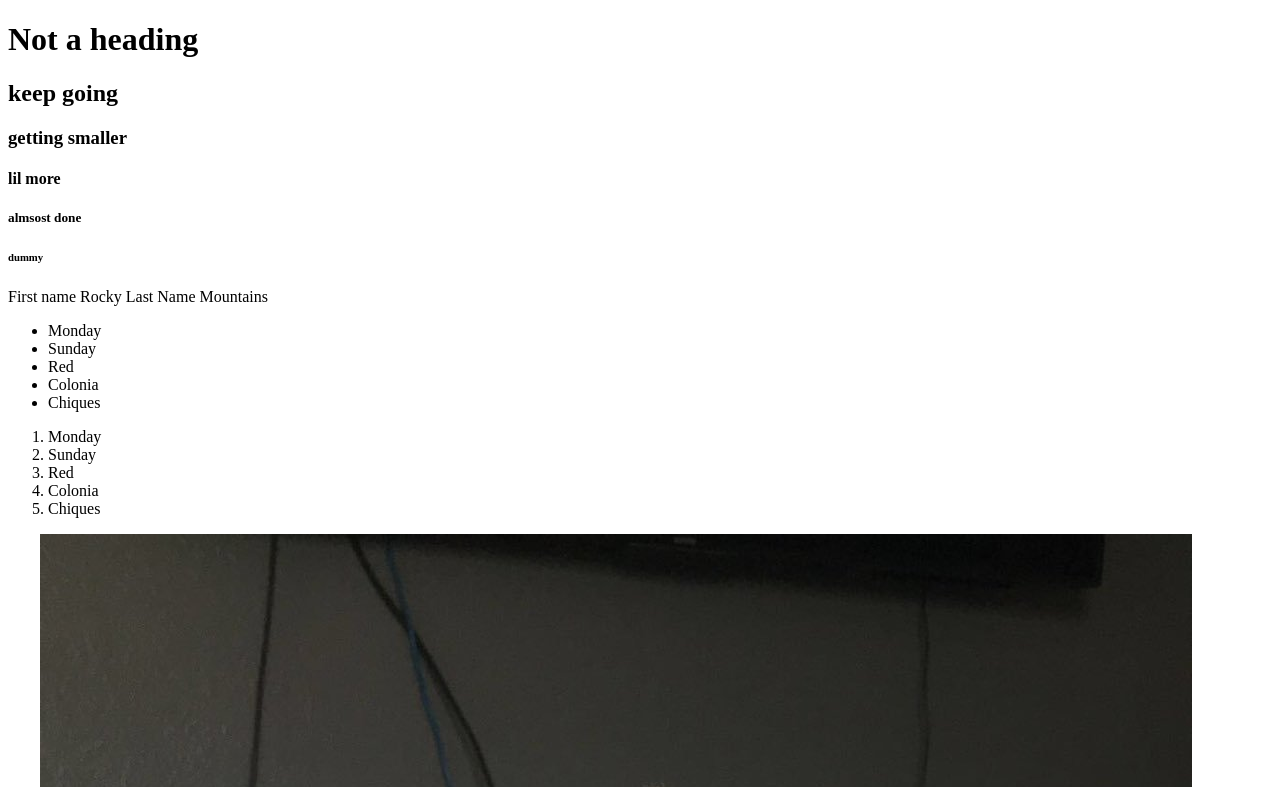
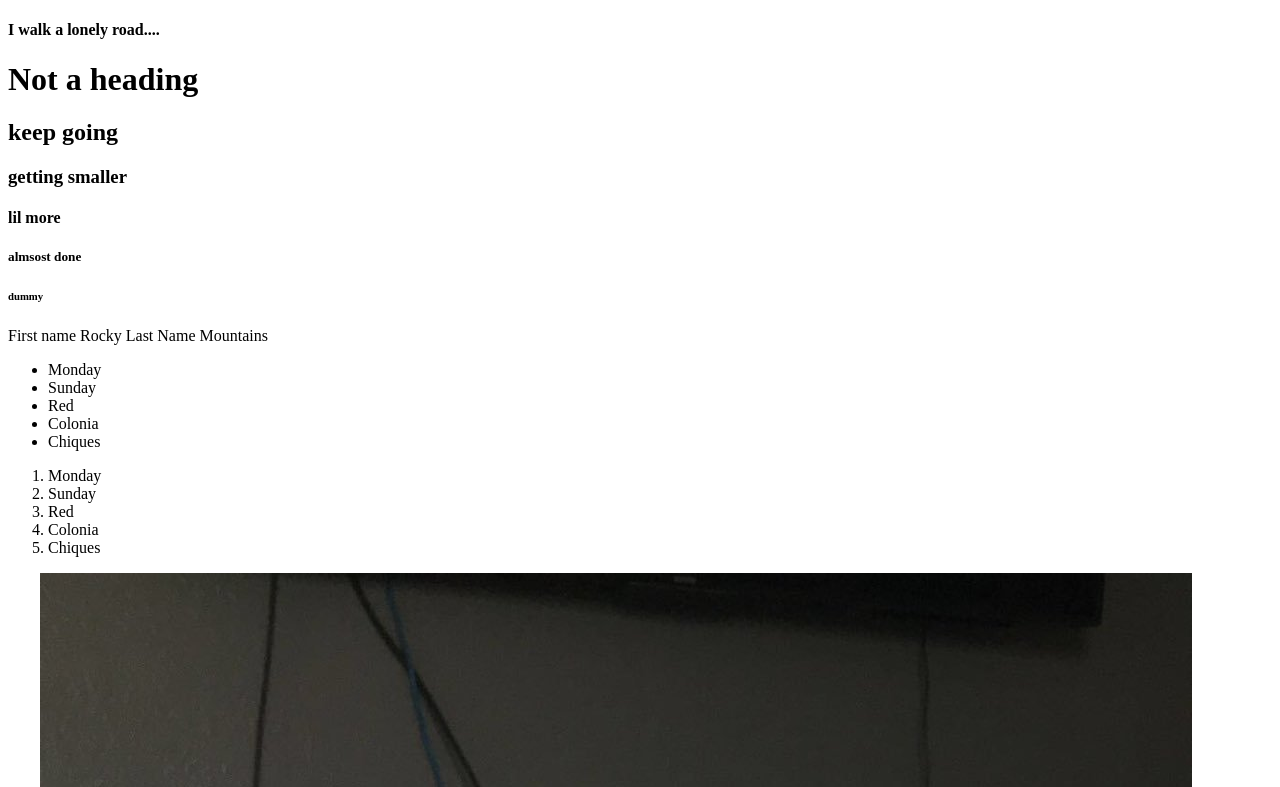
Before and after one commit to Rockaleta/Rockaleta.github.io, a plain HTML site: page index.html in a window 1280 px wide. Shown: the top 787 px of the page. Drawn offline with Linux system fonts and the light colour scheme.

Commit message:
Second Commit

```diff
--- a/index.html
+++ b/index.html
@@ -4,6 +4,7 @@
 	<title>THIS IS NOT OUR TITLE PAGE</title>
 </head>
 <body>
+	<h4>I walk a lonely road....</h4>
 
 		<h1>Not a heading<h1>
 		<h2>	keep going	</h2>
```
